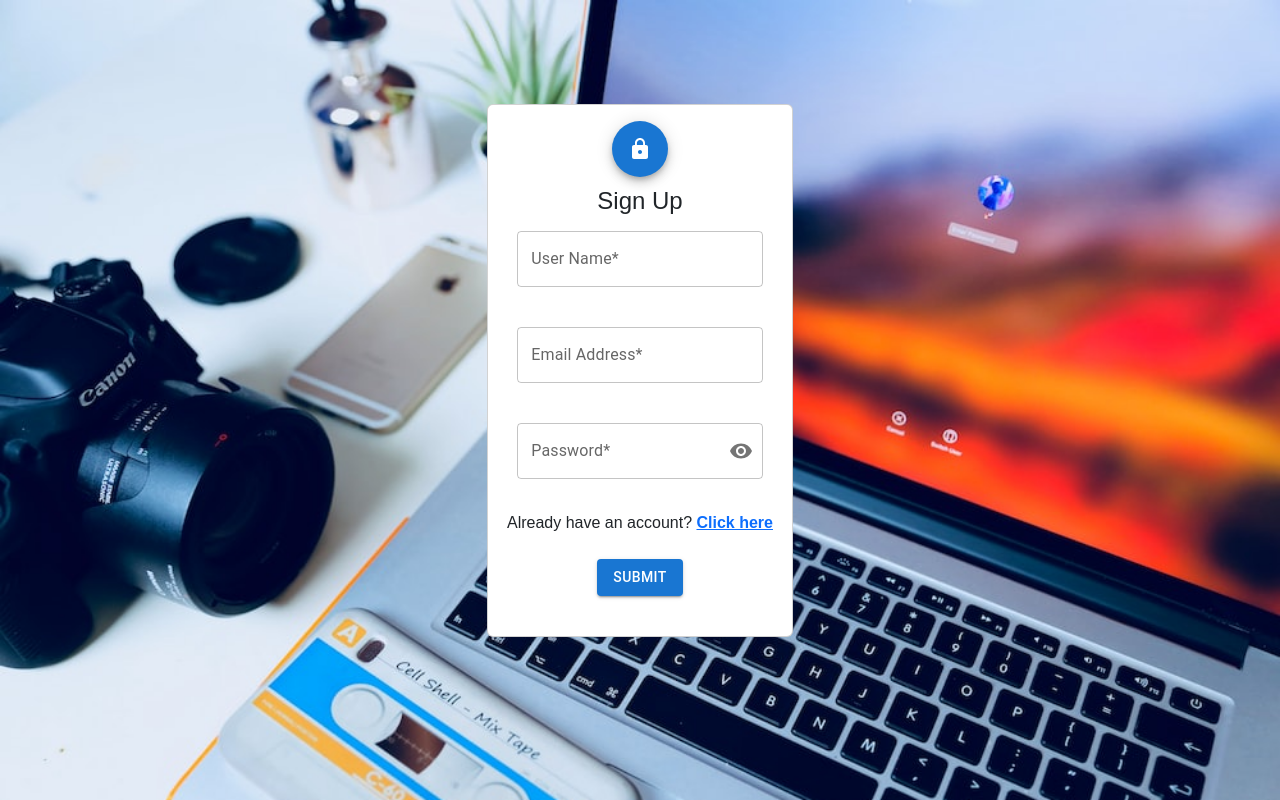
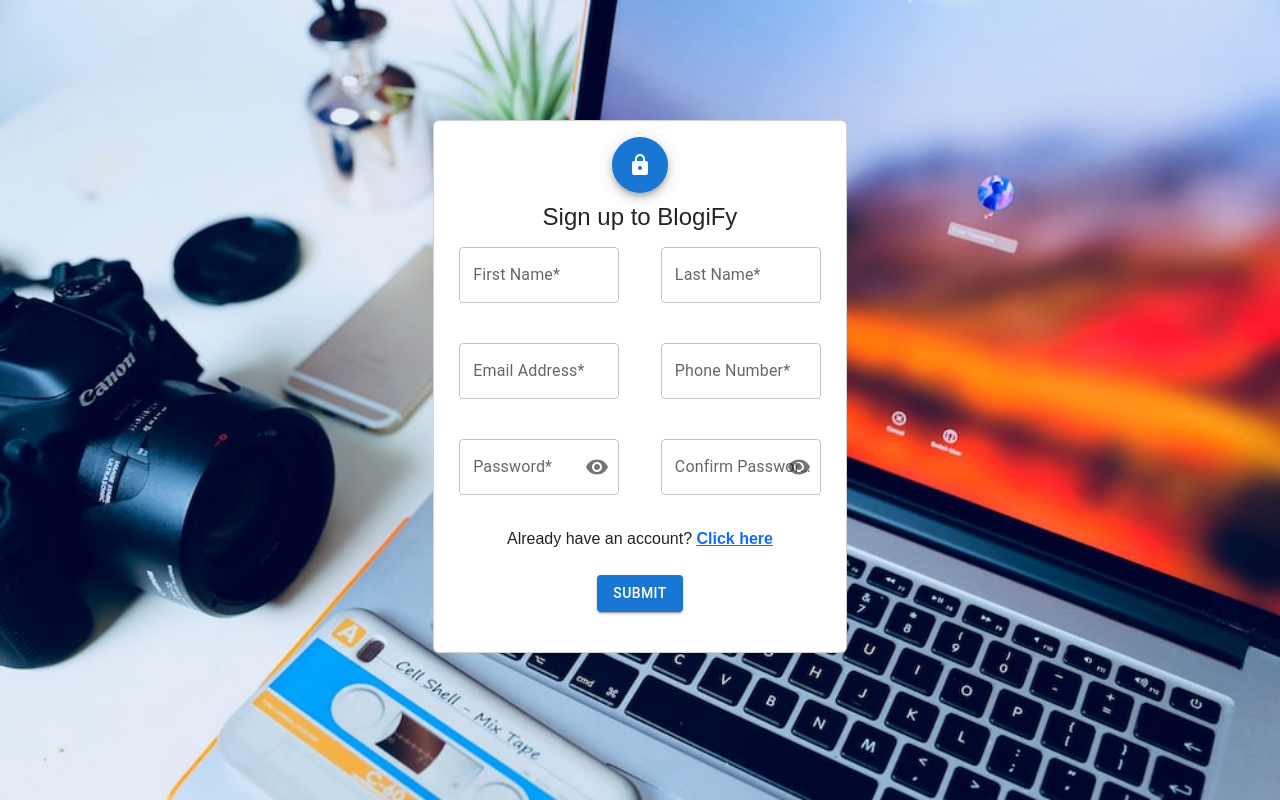
Before and after one commit to SreeparnaPaul/Blog-Frontend, a React (Create React App) app: page /registration in a window 1280 px wide. Built offline with nearby package versions, Linux system fonts and the light colour scheme.

Commit message:
#changes

```diff
--- a/src/page/Registration.js
+++ b/src/page/Registration.js
@@ -12,7 +12,10 @@ function Registration() {
     const [signInFormData,setSignInFormData]=useState({
         email:"",
         password:"",
-        username:""
+        firstName:"",
+        lastName:"",
+        phoneNumber:"",
+        confirmPassword:"",
     })
     const [showPassword, setShowPassword] = useState(false);
     const history =useHistory()
@@ -78,11 +81,20 @@ function Registration() {
           ) {
             formErrors.email = 'Invalid email address';
           }
+          if (!signInFormData.phoneNumber.trim()) {
+            formErrors.phoneNumber = 'Phone number is required';
+          }
         if (!signInFormData.password.trim()) {
             formErrors.password = 'Password is required';
           }
-          if (!signInFormData.username.trim()) {
-            formErrors.username = 'Username is required';
+          if (!signInFormData.confirmPassword.trim()) {
+            formErrors.confirmPassword = 'Password is required';
+          }
+          if (!signInFormData.firstName.trim()) {
+            formErrors.username = 'First name is required';
+          }
+          if (!signInFormData.lastName.trim()) {
+            formErrors.username = 'Last name is required';
           }
         return formErrors;
       };
@@ -95,23 +107,36 @@ function Registration() {
       }}>
     <div className="d-flex align-items-center auth px-0">
       <div className="row w-100 mx-0">
-        <div className="col-lg-4 mx-auto">
+        <div className="col-lg-5 mx-auto">
           <div className="auth-form-light text-left py-5 px-4 px-sm-5 text-center" style={{marginTop:"10%"}}>
             <div className='card' style={{display:"flex",justifyContent:"center",marginTop:"5%"}}>
               <div className='card-body'>
                 <Fab color="primary" aria-label="add">
                   <LockIcon />
                 </Fab>
-                <h4 style={{fontFamily:"sans-serif",marginTop:"10px"}}>Sign Up</h4>
-                <div className='mb-4'>
-                  <TextField sx={{ m: 1, width: '90%' }} id="outlined-basic" label="User Name*" type="text" name ="username" variant="outlined" value={signInFormData?.username} onChange={handleChange}/>
-                  {errors?.username && <div style={{color:"red"}}>{errors?.username}</div>}
+                <h4 style={{fontFamily:"sans-serif",marginTop:"10px"}}>Sign up to BlogiFy</h4>
+                <div className='row'>
+                <div className='col-6 mb-4'>
+                  <TextField sx={{ m: 1, width: '90%' }} id="outlined-basic" label="First Name*" type="text" name ="firstName" variant="outlined" value={signInFormData?.firstName} onChange={handleChange}/>
+                  {errors?.firstName && <div style={{color:"red"}}>{errors?.firstName}</div>}
                 </div>
-                <div className='mb-4'>
+                <div className='col-6 mb-4'>
+                <TextField sx={{ m: 1, width: '90%' }} id="outlined-basic" label="Last Name*" type="text" name ="lastName" variant="outlined" value={signInFormData?.lastName} onChange={handleChange}/>
+                {errors?.lastName && <div style={{color:"red"}}>{errors?.lastName}</div>}
+              </div>
+              </div>
+              <div className='row'>
+              <div className='col-6 mb-4'>
                   <TextField sx={{ m: 1, width: '90%' }} id="outlined-basic" label="Email Address*" type="email" name ="email" variant="outlined" value={signInFormData?.email} onChange={handleChange}/>
                   {errors?.email && <div style={{color:"red"}}>{errors?.email}</div>}
                 </div>
-                <div  className='mb-4'>
+                <div className='col-6 mb-4'>
+                <TextField sx={{ m: 1, width: '90%' }} id="outlined-basic" label="Phone Number*" type="number" name ="phoneNumber" variant="outlined" value={signInFormData?.phoneNumber} onChange={handleChange}/>
+                {errors?.phoneNumber && <div style={{color:"red"}}>{errors?.phoneNumber}</div>}
+              </div>
+                </div>
+                <div className='row'>
+              <div className='col-6 mb-4'>
                   <FormControl sx={{ m: 1, width: '90%' }} variant="outlined">
                     <InputLabel htmlFor="outlined-adornment-password">Password*</InputLabel>
                     <OutlinedInput
@@ -139,7 +164,35 @@ function Registration() {
                   </FormControl>
                   {errors?.password && <div style={{color:"red"}}>{errors?.password}</div>}
                 </div>
-
+                <div className='col-6 mb-4'>
+                <FormControl sx={{ m: 1, width: '90%' }} variant="outlined">
+                  <InputLabel htmlFor="outlined-adornment-password">Confirm Password*</InputLabel>
+                  <OutlinedInput
+                    id="outlined-adornment-password"
+                    type={showPassword ? 'text' : 'password'}
+                    value={signInFormData?.confirmPassword}
+                    name="confirmPassword"
+                    onChange={handleChange}
+                    endAdornment={
+                      <InputAdornment position="end">
+                        <IconButton
+                          aria-label="toggle password visibility"
+                          onClick={handleClickShowPassword}
+                          onMouseDown={(event) => {
+                            event.preventDefault()
+                          }}
+                          edge="end"
+                        >
+                          {showPassword ? <VisibilityOff /> : <Visibility />}
+                        </IconButton>
+                      </InputAdornment>
+                    }
+                    label="Confirm Password*"
+                  />
+                </FormControl>
+                {errors?.confirmPassword && <div style={{color:"red"}}>{errors?.confirmPassword}</div>}
+              </div>
+               </div>
                 <div className='mb-4' style={{fontFamily:"sans-serif"}}>
                     Already have an account? <a href="/signIn"> <b>Click here</b> </a>
                 </div>
```
